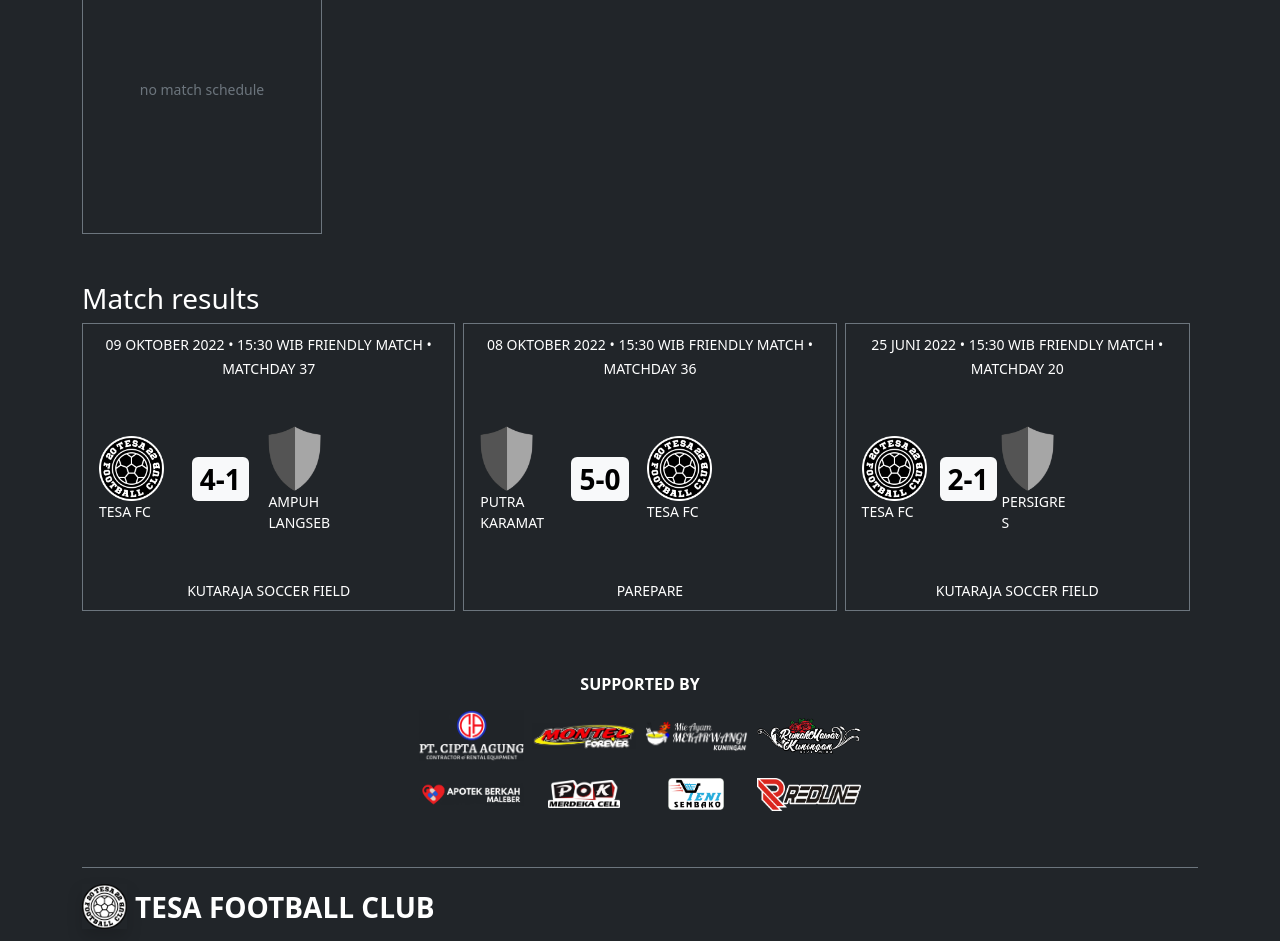
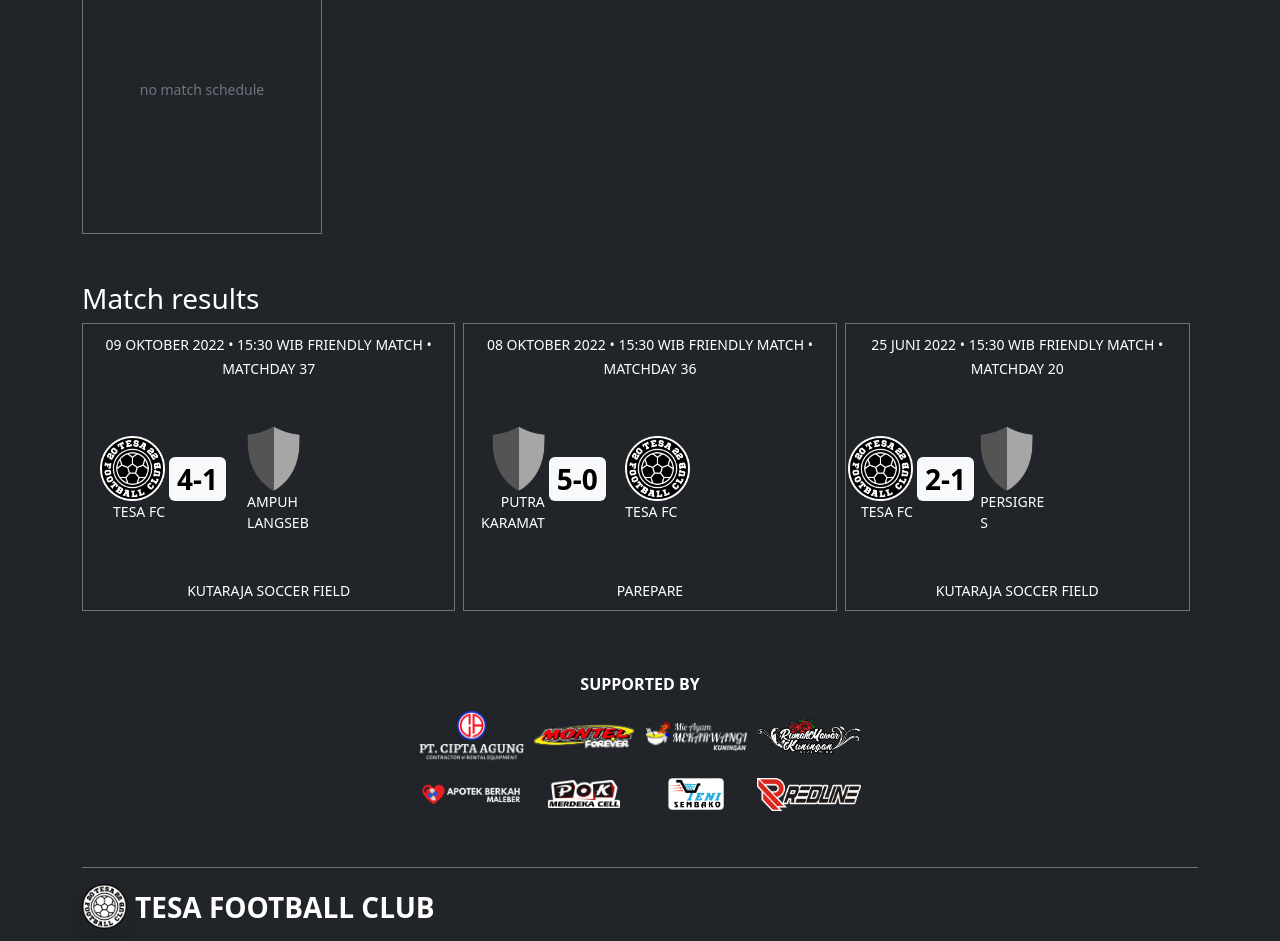
Before and after one commit to tesafc/tesafc.github.io, a Jekyll site: the page built from index.html, in a window 1280 px wide. Shown: the part 879-1820 px from the top of the page. Built offline with Jekyll 4.4.1, drawn with Linux system fonts in a browser that asks for light colours; nearby versions of some CDN libraries.

Commit message:
Update index.html

```diff
--- a/index.html
+++ b/index.html
@@ -70,16 +70,16 @@ description: tesa fc official website
           <small class="mb-0">{{ match.time }} • {{ match.kick-off }}</small>
           <small class="mb-0 px-0">{{ match.competition }} • {{ match.matchday }}</small>
         </div>
-        <div class="card-body d-flex flex-column justify-content-center align-items-start">
+        <div class="card-body d-flex flex-column justify-content-center align-items-start p-0">
           <div class="row row-cols-3 g-0 d-flex flex-row justify-content-center align-items-center">
-            <div>
+            <div class="text-end">
               <img src="{% if match.home-team.logo %}{{ match.home-team.logo | relative_url }}{% else %}{{ '/assets/img/logo/logo-blank.png' | relative_url }}{% endif %}" alt="" class="" width="auto" height="65">
               <small class="d-block text-uppercase">{{ match.home-team.name }}</small>
             </div>
-            <div class="px-2">
+            <div class="px-1">
               <p class="badge text-bg-light fs-3 fw-bolder mb-0 p-2">{{ match.result.score.full-time }}</p>
             </div>
-            <div>
+            <div class="text-start">
               <img src="{% if match.away-team.logo %}{{ match.away-team.logo | relative_url }}{% else %}{{ '/assets/img/logo/logo-blank.png' | relative_url }}{% endif %}" alt="" class="" width="auto" height="65">
               <small class="d-block text-uppercase">{{ match.away-team.name }}</small>
             </div>
```
